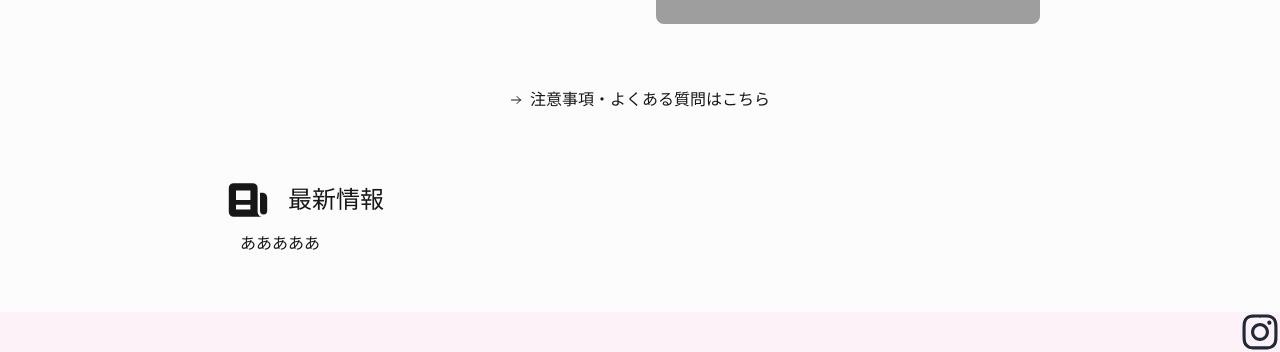
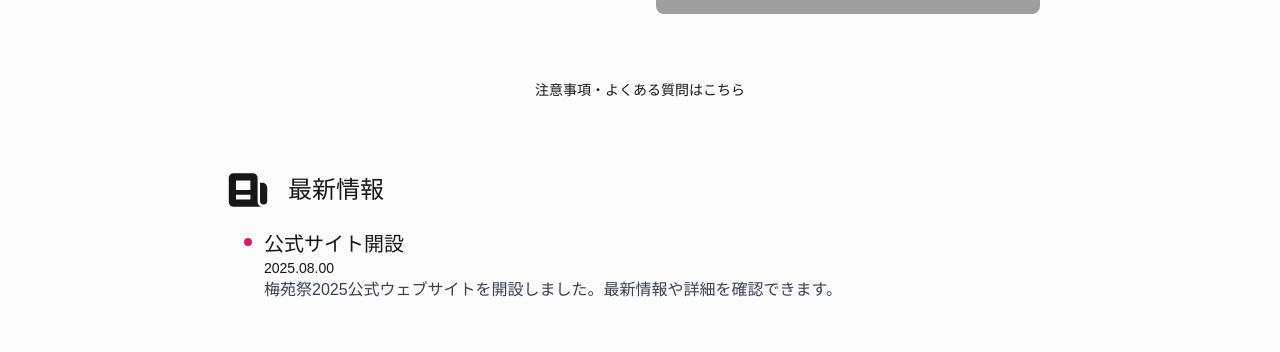
Before and after one commit to baiensai/2026, a Next.js app: page / in a window 1280 px wide. Shown: the part 754-1106 px from the top of the page. Built offline with nearby package versions, Linux system fonts and the light colour scheme; grey boxes are pictures that could not be loaded.

Commit message:
トップページおわり

```diff
--- a/app/page.js
+++ b/app/page.js
@@ -1,6 +1,15 @@
 import Link from "next/link"
 import { Button } from "flowbite-react"
 import { HiOutlineArrowRight, HiCalendar, HiMap, HiNewspaper } from "react-icons/hi"
+import { GoDotFill } from "react-icons/go"
+
+const news = [
+  {
+    title: "公式サイト開設",
+    content: "梅苑祭2025公式ウェブサイトを開設しました。最新情報や詳細を確認できます。",
+    date: "2025.08.00"
+  },
+]
 
 function Index() {
   return (
@@ -58,7 +67,7 @@ function Index() {
 
       <div className="flex justify-center mt-14 mb-14">
         <div className="w-100">
-          <Button color="pink" pill as={Link} href="/info"><HiOutlineArrowRight className="mr-2 h-3 w-3" />注意事項・よくある質問はこちら</Button>
+          <Button color="pink" pill as={Link} href="/info">注意事項・よくある質問はこちら</Button>
         </div>
       </div>
 
@@ -68,7 +77,18 @@ function Index() {
           <p className="text-2xl font-medium">最新情報</p>
         </div>
         <div className="pl-4 mt-2">
-          あああああ
+          {
+            news.map((v, i) => (
+              <div className="my-4 grid grid-cols-[auto_1fr] gap-x-2 items-start" key={i}>
+                <GoDotFill className="text-pink-600 mt-1" />
+                <div>
+                  <p className="text-xl font-medium">{v.title}</p>
+                  <p className="text-sm">{v.date}</p>
+                  <p className="text-gray-700">{v.content}</p>
+                </div>
+              </div>
+            ))
+          }
         </div>
       </div>
     </div>
```
